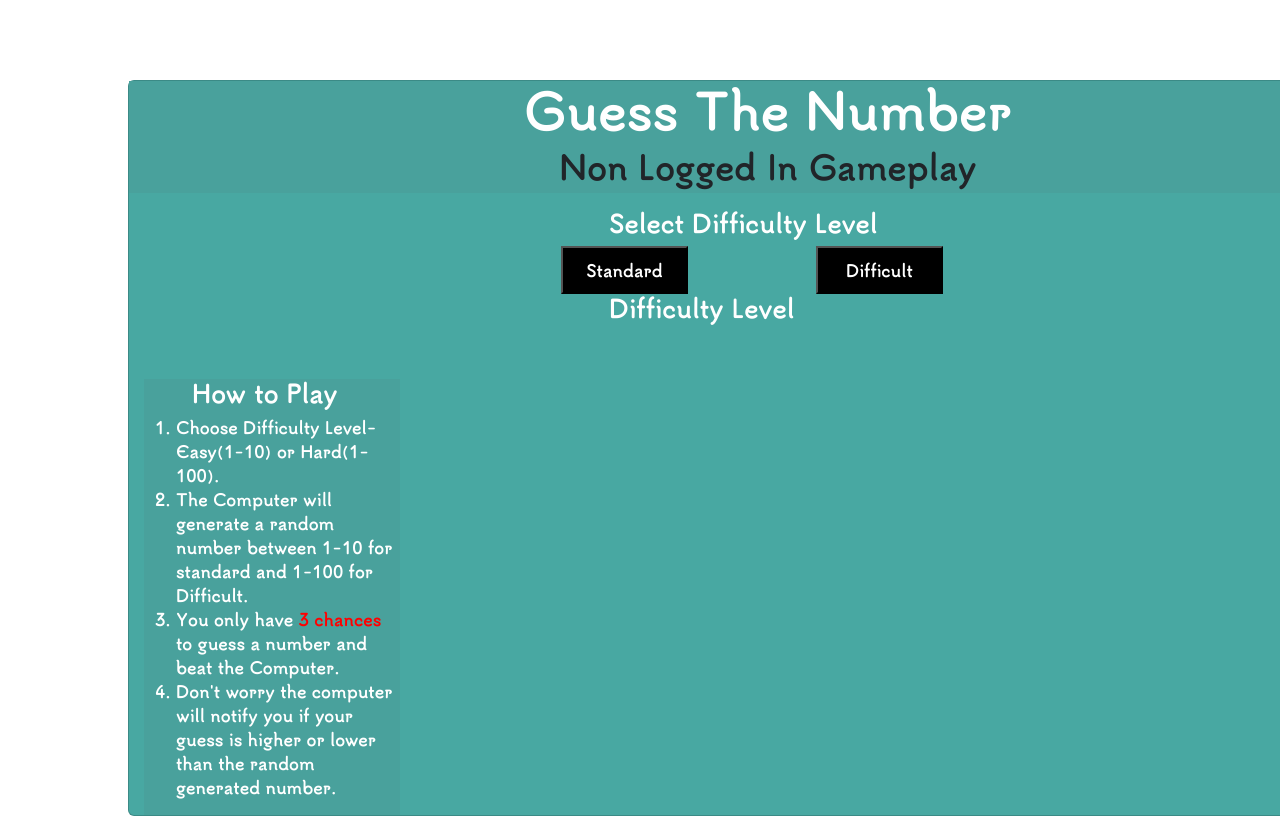
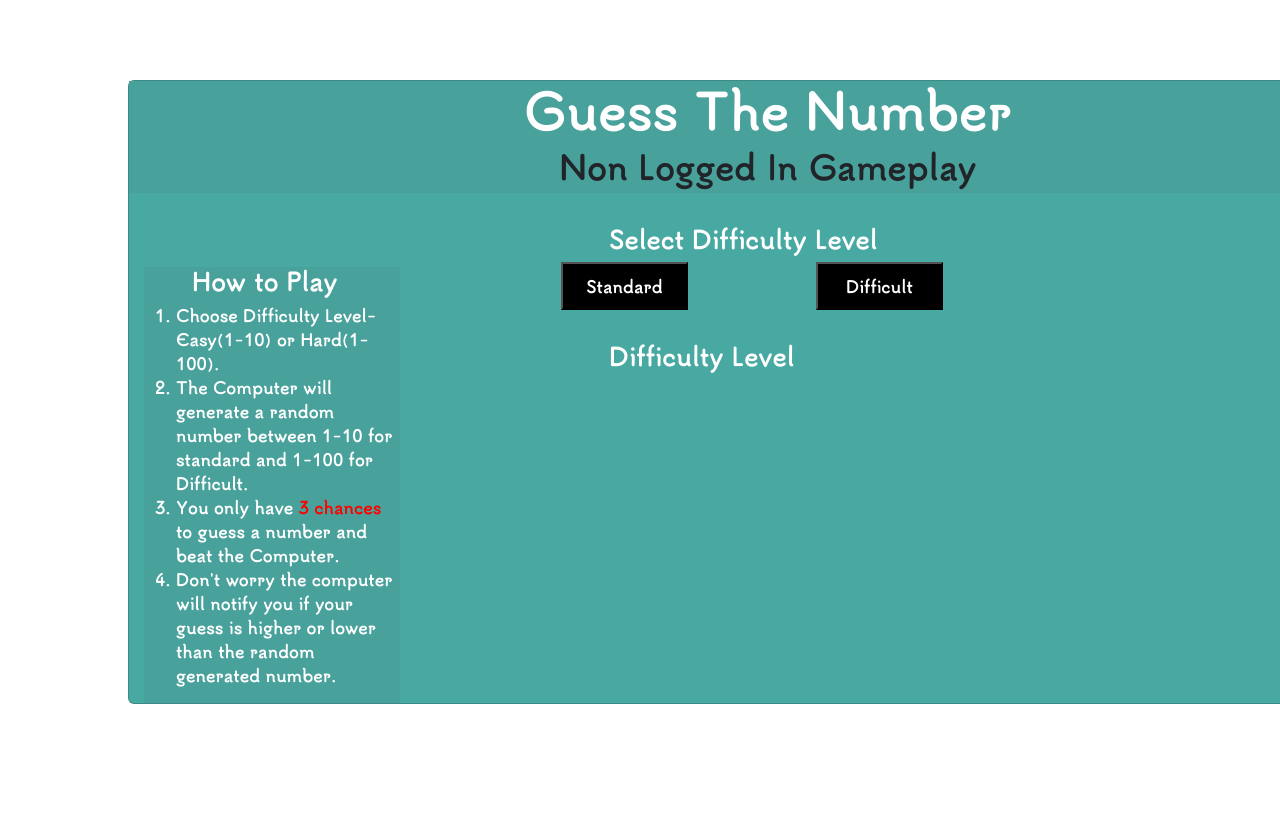
Before and after one commit to AndrewIMLEx/Learning-Project, a React app: page / in a window 1280 px wide. Shown: the top 816 px of the page. Built offline with nearby package versions, Linux system fonts and the light colour scheme.

Commit message:
position up rules

```diff
--- a/src/style.css
+++ b/src/style.css
@@ -42,19 +42,22 @@ p {
     height : 70%;
     background-color: #49A19C;
     margin-left: 15px;
-    margin-top: 3em;
+    margin-top: -7em;
 }
 .header {
     background-color: #49A19C;
 }
 .levels {
     margin-left: 27em;
-    margin-top: 1em;
+    margin-top: 2em;
+}
+.levelCard{
+    margin-top: 2em
 }
 button{
     padding :10px;
     width: 15%;
-    height: 60%;
+    height: 30%;
     background-color: black;
     color: white;
 }
```
